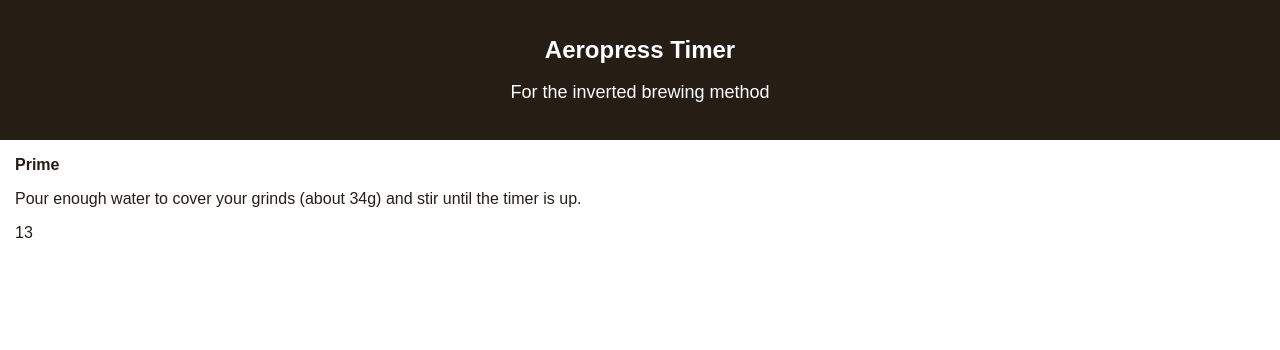
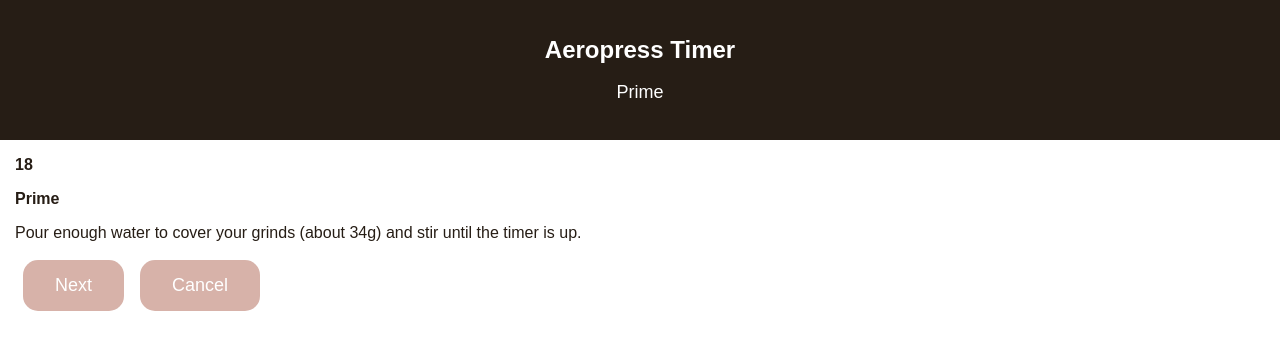
Before and after one commit to JennaBarbara/aeropress-timer, a React (Create React App) app: page / in a window 1280 px wide. Both pictures are taken after a click on the button "Start". Shown: the top 350 px of the page. Built offline with nearby package versions, Linux system fonts and the light colour scheme.

Commit message:
progress

```diff
--- a/src/App.js
+++ b/src/App.js
@@ -1,104 +1,76 @@
 import React, { Component } from 'react';
 import logo from './logo.svg';
 import './App.css';
-
-class App extends Component {
-
+class Step extends Component {
 
   constructor(props) {
   super(props);
   this.state = {
-      mode: "info",
-      primetime:20,
-      pourtime: 60,
-      fliptime:10,
-      plunge:20,
-      currenttime: 20
+    currenttime: this.props.Content[this.props.Mode-1][2]
   }
-    this.Start = this.Start.bind(this);
+  this.tick = this.tick.bind(this);
 }
    componentDidMount() {
-  var myVar = setInterval(
-    () => this.tick(),
-    1000
-   );
+     var timerInterval = setInterval(this.tick, 1000 );
   }
-  tick() {
+  tick(){
    if(this.state.currenttime>0){
+     console.log("this.state.currenttime");
      this.setState({
        currenttime: this.state.currenttime-1
      });
    }
-  else clearInterval(this.myVar);
+   else{
+      clearInterval(this.timerInterval);
    }
-  Start() {
-    this.setState({mode:"prime"});
+
    }
   render() {
-    if(this.state.mode=="info"){
-      return this.renderInfo();
-    }
-    if(this.state.mode=="prime"){
-      return this.renderPrime();
+    return( <div  className="App-infotext">
+    <p>
+    <b>{this.state.currenttime}</b>
+    </p>
+    <p>
+    <b>{this.props.Content[this.props.Mode-1][0]}</b>
+    </p>
+    <p>
+     {this.props.Content[this.props.Mode-1][1]}
+    </p>
+    <button onClick={this.props.nextMode} className="App-button">Next</button>
+    <button onClick={this.props.Cancel} className="App-button">Cancel</button>
+    </div>
+  );
+
   }
 }
 
-  renderPrime() {
-    return (
-      <div className="App">
-        <header className="App-header">
-          <h1 className="App-title">Aeropress Timer</h1>
-          <p className="App-intro">
-           For the inverted brewing method
-          </p>
-        </header>
-        <div  className="App-infotext">
-        <p>
-        <b>Prime</b>
-        </p>
-        <p>
-         Pour enough water to cover your grinds (about 34g) and stir until the timer is up.
-        </p>
-        <p>{this.state.currenttime}</p>
-        </div>
-        </div>
-    );
-  }
+class Info extends Component {
 
-
-  renderInfo() {
-    return (
-      <div className="App">
-        <header className="App-header">
-          <h1 className="App-title">Aeropress Timer</h1>
-          <p className="App-intro">
-           For the inverted brewing method
-          </p>
-        </header>
-        <div  className="App-infotext">
+  render() {
+  return(   <div  className="App-infotext">
          <p>
           Before you start, prepare 17g of fine ground coffee and 270g of near-boiling water. Wet your paper filter to remove any "papery" flavour.
           Insert the plunger into the Aeropress and place it on a stable surface filter-side up. Add the coffee grounds into the Aeropress well.
          </p>
-        <button onClick={this.Start} className="App-button">Start</button>
+         <button onClick={this.props.nextMode} className="App-button">Start</button>
          <button className="App-button">Edit</button>
          <p>
-        <b>Prime</b>
+         <b>{this.props.Content[0][0]}</b>
          </p>
          <p>
-         Pour enough water to cover your grinds (about 34g) and stir until the timer is up.
+          {this.props.Content[0][1]}
          </p>
          <p>
-        <b>Pour</b>
+         <b>{this.props.Content[1][0]}</b>
          </p>
          <p>
-         Pour in the remaining water and let sit until the timer is up.
+          {this.props.Content[1][1]}
          </p>
          <p>
-        <b>Flip</b>
+         <b>{this.props.Content[2][0]}</b>
          </p>
          <p>
-        Screw in the fliter to your Aeropress and place your cup on top. Carefully flip the entire arrangement.
+         {this.props.Content[2][1]}
          </p>
          <p>
          <b>Plunge</b>
@@ -113,10 +85,90 @@
          Your coffee is done, have a nice rest of your day.
          </p>
      </div>
-      </div>
    );
+
+ }
+}
+
+class App extends Component {
+
+  constructor(props) {
+  super(props);
+  this.state = {
+    content : [
+          ["Prime",
+           "Pour enough water to cover your grinds (about 34g) and stir until the timer is up.",
+           20],
+          ["Pour",
+           "Pour in the remaining water and let sit until the timer is up.",
+           60],
+          ["Flip",
+           "Screw in the fliter to your Aeropress and place your cup on top. Carefully flip the entire arrangement.",
+           10],
+          ["Plunge",
+           "Firmly press down the plunger. You should take up the time remaining time on the timer before you hear the gentle hiss sound and you know your coffee is ready.",
+           20],
+          ["Done",
+          "Your coffee is done, have a nice rest of your day."]
+      ],
+    mode: 0
+   }
+  this.nextMode = this.nextMode.bind(this);
+  this.Cancel = this.Cancel.bind(this);
+  }
+
+  nextMode() {
+
+    var next;
+    if(this.state.mode === 5){
+      next = 0;
+    }
+    else{
+     next = this.state.mode+1;
+    }
+    this.setState({mode:next});
+  }
+  Cancel() {
+    this.setState({mode:0});
+  }
+   render() {
+
+     if(this.state.mode===0){
+       return this.renderInfo( );
+     }
+     if(this.state.mode > 0){
+       return this.renderPrime( );
      }
    }
 
 
+   renderInfo( ) {
+   return(
+     <div className="App">
+       <header className="App-header">
+         <h1 className="App-title">Aeropress Timer</h1>
+         <p className="App-intro">
+          For the inverted brewing method
+         </p>
+       </header>
+       <Info nextMode={this.nextMode} Content = {this.state.content}></Info>
+      </div>
+     );
+   }
+   renderPrime() {
+        return(
+          <div className="App">
+            <header className="App-header">
+              <h1 className="App-title">Aeropress Timer</h1>
+              <p className="App-intro">
+               Prime
+              </p>
+            </header>
+            <Step Cancel = {this.Cancel} nextMode={this.nextMode} Mode ={this.state.mode} Content = {this.state.content}></Step>
+           </div>
+          );
+        }
+
+}
+
 export default App;
```
Lines whose indentation alone changed are shown as unchanged.
